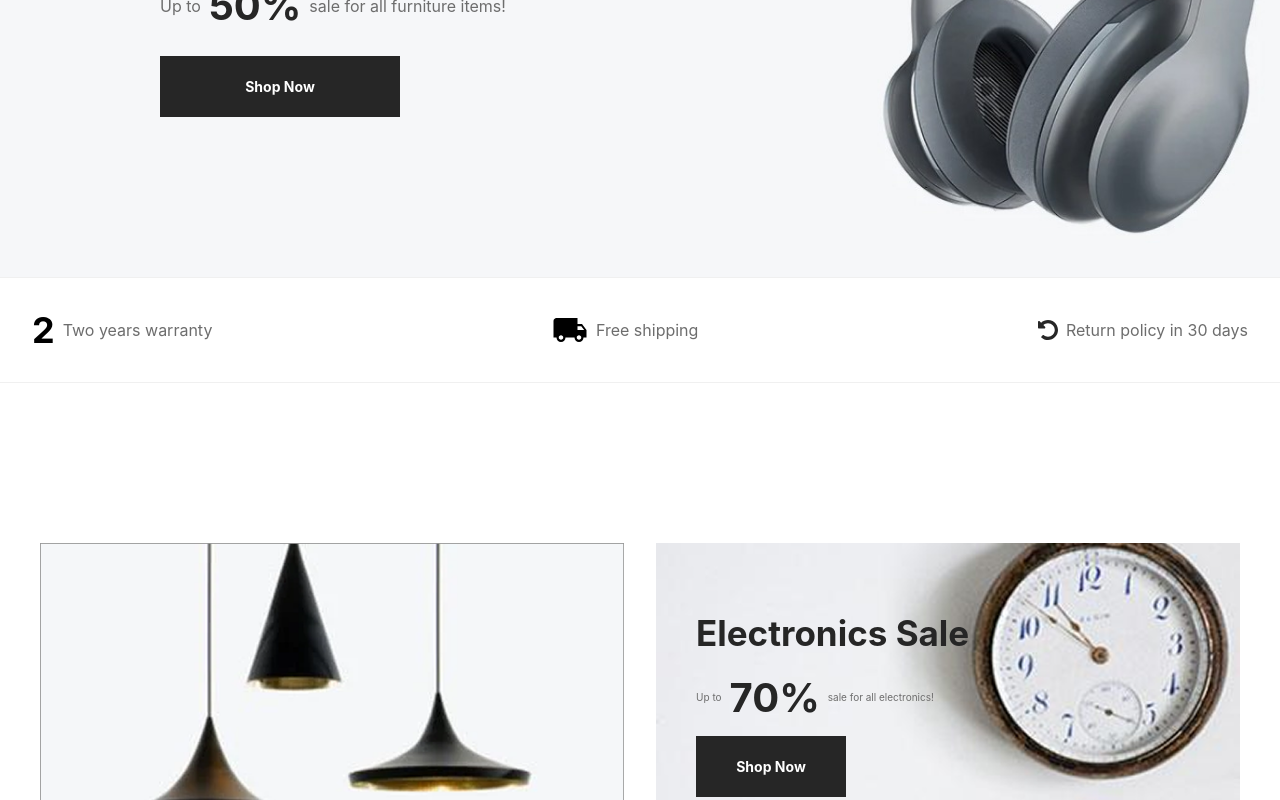
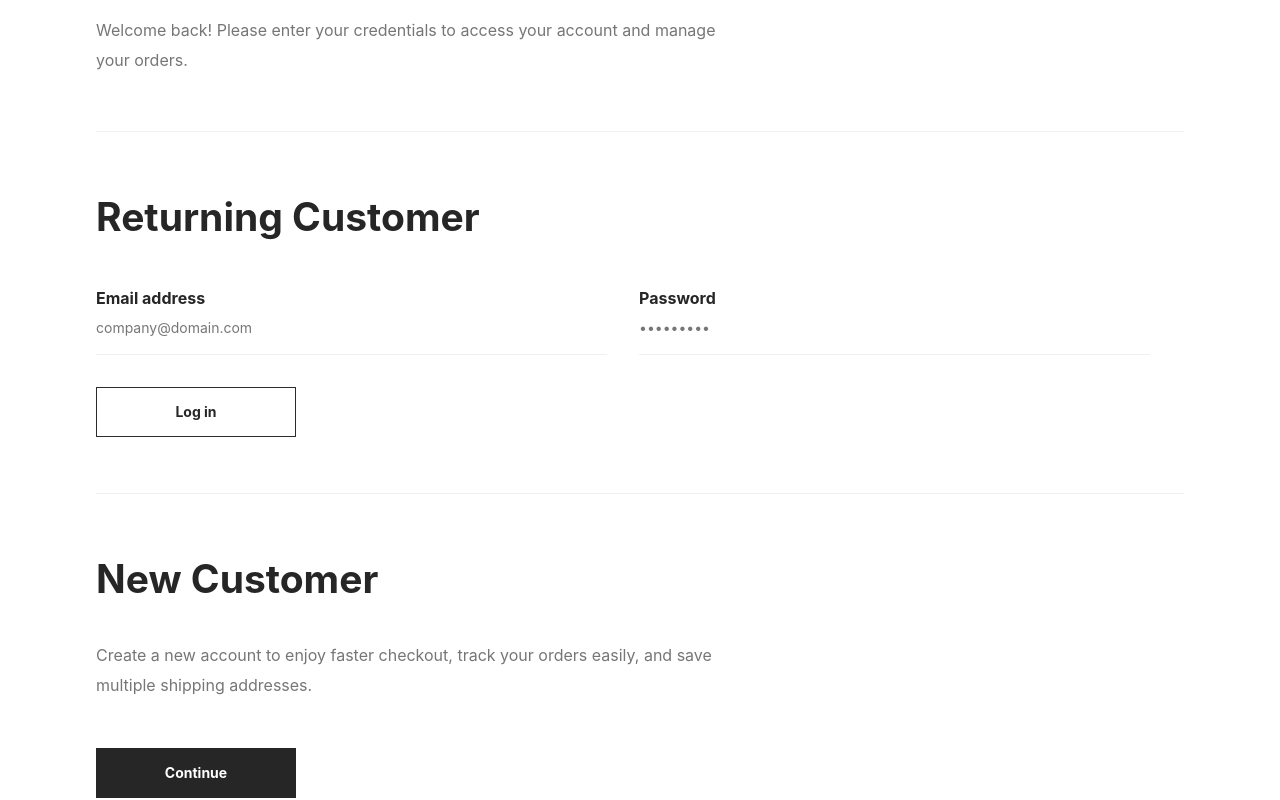
Before and after one commit to sumaiya-hassan-code/OrebiMain, a React (Vite) app: page /Login in a window 1280 px wide. Shown: the part 440-1240 px from the top of the page. Built offline with nearby package versions, Linux system fonts and the light colour scheme; no server answers.

Commit message:
Update website

```diff
--- a/src/App.jsx
+++ b/src/App.jsx
@@ -7,6 +7,7 @@ import Error from './Pages/Error'
 import Shop from './Pages/Shop'
 import Contact from './Pages/Contact'
 import Cart from './Layouts/Cart'
+import Login from './Pages/Login'
 
 function App() {
 
@@ -18,6 +19,7 @@ function App() {
         <Route path="about" element={<About />} />
         <Route path="Shop" element={<Shop />} />
         <Route path="Contact" element={<Contact />} />
+        <Route path="Login" element={<Login/>} />
         <Route path="*" element={<Error />} />
       </Route>
     </Routes>
--- a/src/Layouts/Header.jsx
+++ b/src/Layouts/Header.jsx
@@ -125,7 +125,7 @@ const Header = () => {
                             {showUser && (
                             <div className="absolute top-10 -left-30 flex flex-col items-center">
                                 <Link to={"/"}><div className="bg-[#2B2B2B] text-white text-[14px] font-bold px-9 py-5">My Account</div></Link>
-                                <Link to={"/"}><div className="bg-white text-[#2B2B2B] text-[14px] px-12.5 py-5">Log Out</div></Link>
+                                <Link to={"/login"}><div className="bg-white text-[#2B2B2B] text-[14px] px-12.5 py-5">Log Out</div></Link>
                             </div>
                             )}
                         </div>
--- a/src/Pages/Error.jsx
+++ b/src/Pages/Error.jsx
@@ -1,8 +1,61 @@
+import { useState } from 'react';
+import { FaSearch } from 'react-icons/fa';
+const Error404 = () => {
+  const [searchQuery, setSearchQuery] = useState('');
 
-const Error = () => {
+  const handleSearch = (e) => {
+    e.preventDefault();
+    if (!searchQuery.trim()) return;
+    console.log('Searching for:', searchQuery);
+
+  };
+
+  const handleBackToHome = () => {
+    console.log('Navigating to Home...');
+  };
+
   return (
-    <div>Error</div>
-  )
-}
+    <div className="max-w-[1600px] mx-auto px-4 sm:px-8 md:px-16 lg:px-24 py-16 md:py-28 font-sans">
+      <div className="max-w-[652px]">
+        {/* Large 404 Heading */}
+        <h1 className="text-[120px] sm:text-[160px] md:text-[200px] font-bold text-[#262626] leading-none tracking-tight">
+          404
+        </h1>
 
-export default Error
+        {/* Error Description */}
+        <p className="text-base text-[#767676] leading-[30px] mt-4 mb-12">
+          The page you were looking for couldn't be found. The page could be removed or you misspelled the word while searching for it. Maybe try a search?
+        </p>
+
+        {/* Search Input Box */}
+        <form onSubmit={handleSearch} className="relative w-full max-w-[643px] mb-14">
+          <input
+            type="text"
+            value={searchQuery}
+            onChange={(e) => setSearchQuery(e.target.value)}
+            placeholder="Type to search"
+            className="w-full h-[71px] border border-[#F0F0F0] pl-5 pr-14 text-sm text-[#262626] placeholder-[#767676] focus:outline-none focus:border-[#262626] transition-colors"
+          />
+          <button
+            type="submit"
+            aria-label="Search"
+            className="absolute right-5 top-1/2 -translate-y-1/2 text-[#262626] hover:text-black cursor-pointer"
+          >
+            <FaSearch className="text-base" />
+          </button>
+        </form>
+
+        {/* Back to Home Button */}
+        <button
+          type="button"
+          onClick={handleBackToHome}
+          className="w-[200px] h-[50px] bg-[#262626] text-white text-sm font-bold hover:bg-black transition-colors duration-300 cursor-pointer"
+        >
+          Back to Home
+        </button>
+      </div>
+    </div>
+  );
+};
+
+export default Error404;
--- /dev/null
+++ b/src/Pages/Login.jsx
@@ -0,0 +1,118 @@
+import { useState } from 'react';
+
+const Login = () => {
+  const [email, setEmail] = useState('');
+  const [password, setPassword] = useState('');
+
+  const handleLogin = (e) => {
+    e.preventDefault();
+    console.log('Login Info:', { email, password });
+    // এখানে আপনার লগইন লজিক বা API কল যুক্ত করুন
+  };
+
+  const handleContinue = () => {
+    console.log('Redirecting to Signup...');
+    // এখানে Signup পেজে নেভিগেট করার লজিক যুক্ত করুন (যেমন: navigate('/signup'))
+  };
+
+  return (
+    <div className="max-w-[1600px] mx-auto px-4 sm:px-8 md:px-16 lg:px-24 py-16 md:py-28 font-sans">
+      {/* Page Title & Breadcrumb */}
+      <div className="mb-16 md:mb-24">
+        <h1 className="text-[40px] md:text-[49px] font-bold text-[#262626] leading-tight">
+          Login
+        </h1>
+        <p className="text-xs text-[#767676] mt-2 flex items-center gap-2">
+          <span className="cursor-pointer hover:text-[#262626]">Home</span>
+          <span>&gt;</span>
+          <span>Login</span>
+        </p>
+      </div>
+
+      {/* Intro Description */}
+      <div className="pb-14 border-b border-[#F0F0F0]">
+        <p className="text-base text-[#767676] max-w-[644px] leading-[30px]">
+          Welcome back! Please enter your credentials to access your account and manage your orders.
+        </p>
+      </div>
+
+      {/* Returning Customer Section */}
+      <div className="py-14 border-b border-[#F0F0F0]">
+        <h2 className="text-[32px] md:text-[39px] font-bold text-[#262626] mb-10">
+          Returning Customer
+        </h2>
+
+        <form onSubmit={handleLogin}>
+          <div className="grid grid-cols-1 md:grid-cols-2 gap-8 max-w-[1054px]">
+            {/* Email Address Input */}
+            <div className="flex flex-col">
+              <label
+                htmlFor="email"
+                className="text-base font-bold text-[#262626] leading-[23px] mb-2"
+              >
+                Email address
+              </label>
+              <input
+                id="email"
+                type="email"
+                required
+                value={email}
+                onChange={(e) => setEmail(e.target.value)}
+                placeholder="company@domain.com"
+                className="w-full border-b border-[#F0F0F0] pb-4 text-sm text-[#262626] placeholder-[#767676] focus:outline-none focus:border-[#262626] transition-colors"
+              />
+            </div>
+
+            {/* Password Input */}
+            <div className="flex flex-col">
+              <label
+                htmlFor="password"
+                className="text-base font-bold text-[#262626] leading-[23px] mb-2"
+              >
+                Password
+              </label>
+              <input
+                id="password"
+                type="password"
+                required
+                value={password}
+                onChange={(e) => setPassword(e.target.value)}
+                placeholder="•••••••••"
+                className="w-full border-b border-[#F0F0F0] pb-4 text-sm text-[#262626] placeholder-[#767676] focus:outline-none focus:border-[#262626] transition-colors"
+              />
+            </div>
+          </div>
+
+          {/* Log in Button */}
+          <button
+            type="submit"
+            className="mt-8 w-[200px] h-[50px] border border-[#2B2B2B] bg-white text-[#262626] text-sm font-bold hover:bg-[#262626] hover:text-white transition-colors duration-300 cursor-pointer"
+          >
+            Log in
+          </button>
+        </form>
+      </div>
+
+      {/* New Customer Section */}
+      <div className="pt-14">
+        <h2 className="text-[32px] md:text-[39px] font-bold text-[#262626] mb-8">
+          New Customer
+        </h2>
+        <p className="text-base text-[#767676] max-w-[644px] leading-[30px] mb-12">
+          Create a new account to enjoy faster checkout, track your orders easily, and save multiple shipping addresses.
+        </p>
+
+        {/* Continue Button */}
+        <button
+          type="button"
+          onClick={handleContinue}
+          className="w-[200px] h-[50px] bg-[#262626] text-white text-sm font-bold hover:bg-black transition-colors duration-300 cursor-pointer"
+        >
+          Continue
+        </button>
+      </div>
+    </div>
+  );
+};
+
+export default Login;
```
